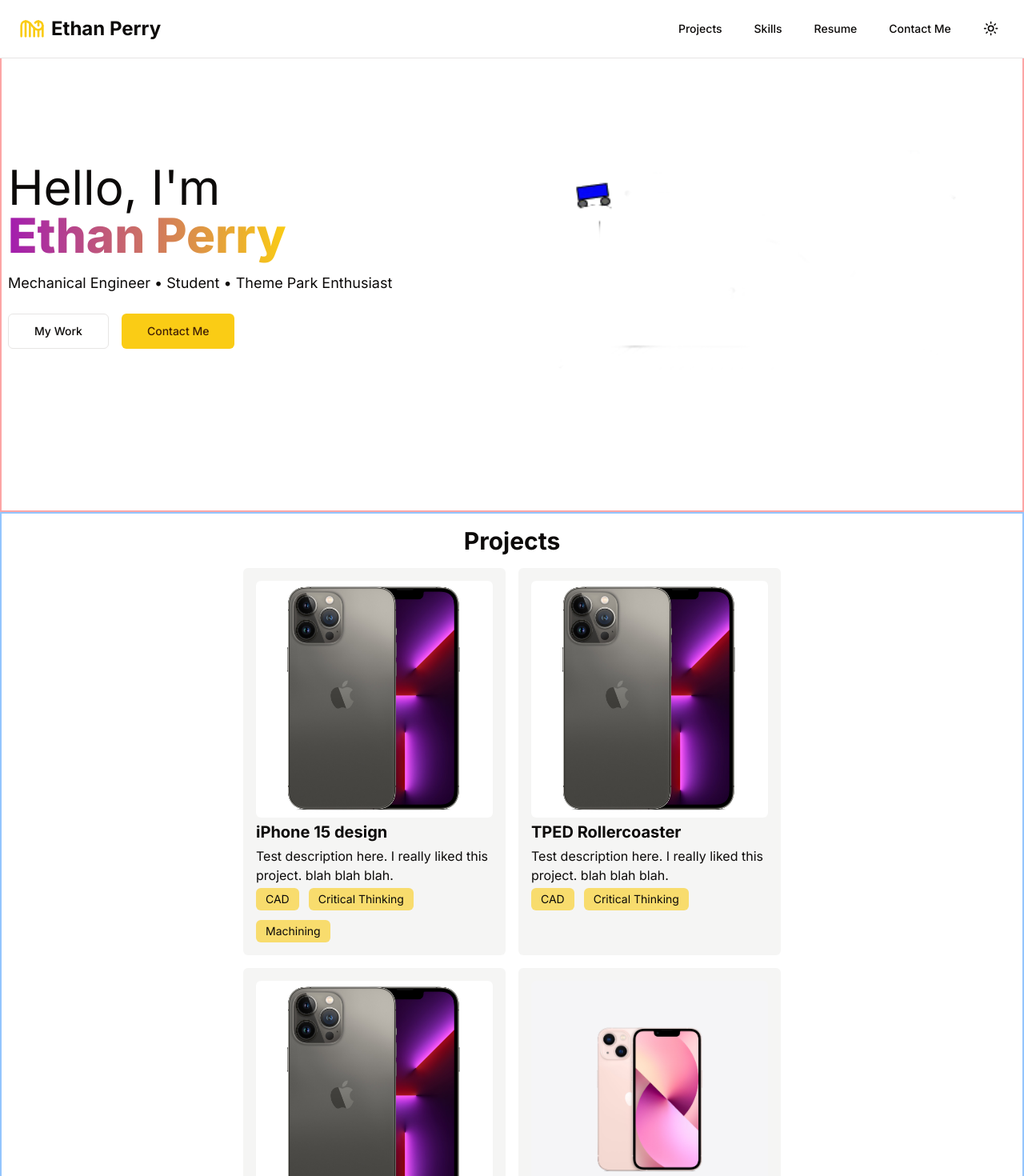
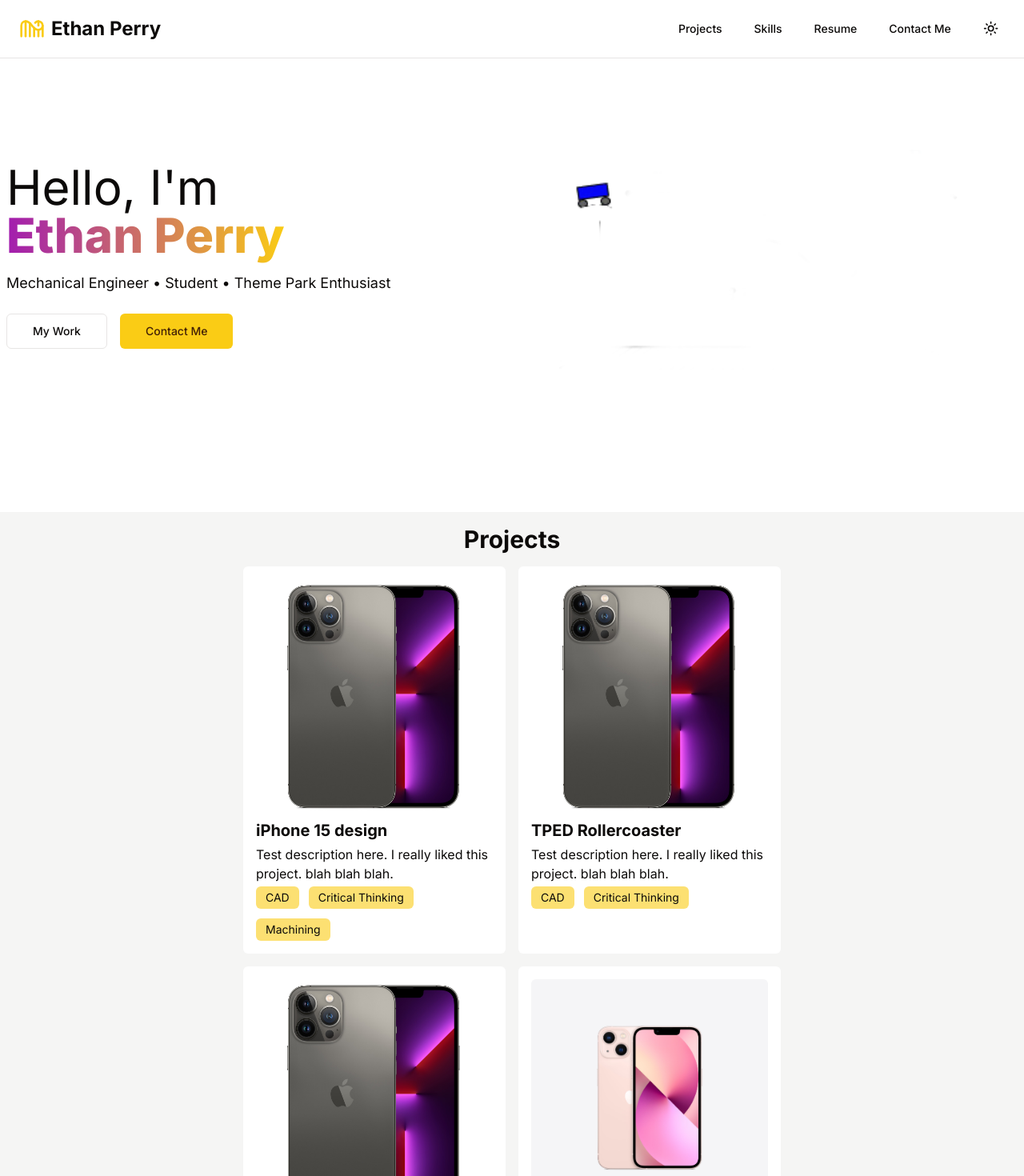
Before and after one commit to alexp327/ethan-portfolio, a Next.js app: page / in a window 1280 px wide. Shown: the top 1470 px of the page at 80% size. Built offline with nearby package versions, Linux system fonts and the light colour scheme.

Commit message:
layout edits

```diff
--- a/app/page.tsx
+++ b/app/page.tsx
@@ -5,12 +5,13 @@
 import Skills from '@/components/skills';
 import PersonalHighlights from '@/components/personal-highlights';
 import { Mail } from 'lucide-react';
+import Footer from '@/components/footer';
 
 export default function Home() {
   return (
-    <main className='mx-auto max-w-7xl'>
+    <main>
       {/* About Me */}
-      <div className='relative flex min-h-[80vh] w-full border-2 border-red-300 px-2'>
+      <div className='relative mx-auto flex min-h-[80vh] w-full max-w-7xl px-2'>
         <div className='flex w-full flex-col justify-center'>
           <h1 className='text-6xl'>
             Hello, I&apos;m <br />{' '}
@@ -43,14 +44,15 @@
         </div> */}
       </div>
       {/* Projects */}
-      <div className='space-y-4 border-2 border-blue-300 p-4'>
+      <div className='bg-secondary'>
+        <div className='mx-auto max-w-7xl space-y-4 p-4'>
           <h2 className='text-center text-3xl font-bold'>Projects</h2>
           <ul className='mx-auto grid max-w-2xl grid-cols-2 gap-4'>
             {data.projects.map((project) => {
               return (
                 <li
                   key={project.title}
-                className='flex flex-col gap-1 rounded-md bg-secondary p-4 transition-opacity hover:cursor-pointer hover:opacity-70'
+                  className='flex flex-col gap-1 rounded-md bg-background p-4 transition-opacity hover:cursor-pointer hover:opacity-70'
                 >
                   <AspectRatio ratio={1 / 1} className='z-0'>
                     <Image
@@ -80,14 +82,16 @@
             })}
           </ul>
         </div>
+      </div>
       {/* Skills */}
-      <div className='border-2 border-green-300 p-4'>
+      <div className='p-4'>
         <h2 className='text-center text-3xl font-bold'>Skills</h2>
         <Skills />
         <PersonalHighlights />
       </div>
       {/* Resume */}
-      <div className='space-y-4 border-2 border-orange-300 p-4'>
+      <div className='bg-secondary'>
+        <div className='mx-auto max-w-7xl space-y-4 p-4'>
           <h2 className='text-center text-3xl font-bold'>Resume</h2>
           <iframe
             src='/Alex_Perry_Resume.pdf'
@@ -96,12 +100,14 @@
             className='h-screen w-full'
           ></iframe>
         </div>
-      <div className='space-y-8 border-2 border-green-300 p-4'>
+      </div>
+      <div className='mx-auto max-w-7xl space-y-8 p-4'>
         <h2 className='text-center text-3xl font-bold'>Contact Me</h2>
         <h4 className='mx-auto flex w-fit gap-6 text-xl'>
           <Mail size={32} /> eperry2658@gmail.com
         </h4>
       </div>
+      <Footer></Footer>
     </main>
   );
 }
--- /dev/null
+++ b/components/footer.tsx
@@ -0,0 +1,7 @@
+import React from 'react';
+
+const Footer = () => {
+  return <div className='flex flex-col items-center bg-primary'>Footer</div>;
+};
+
+export default Footer;
```
Lines whose indentation alone changed are shown as unchanged.
